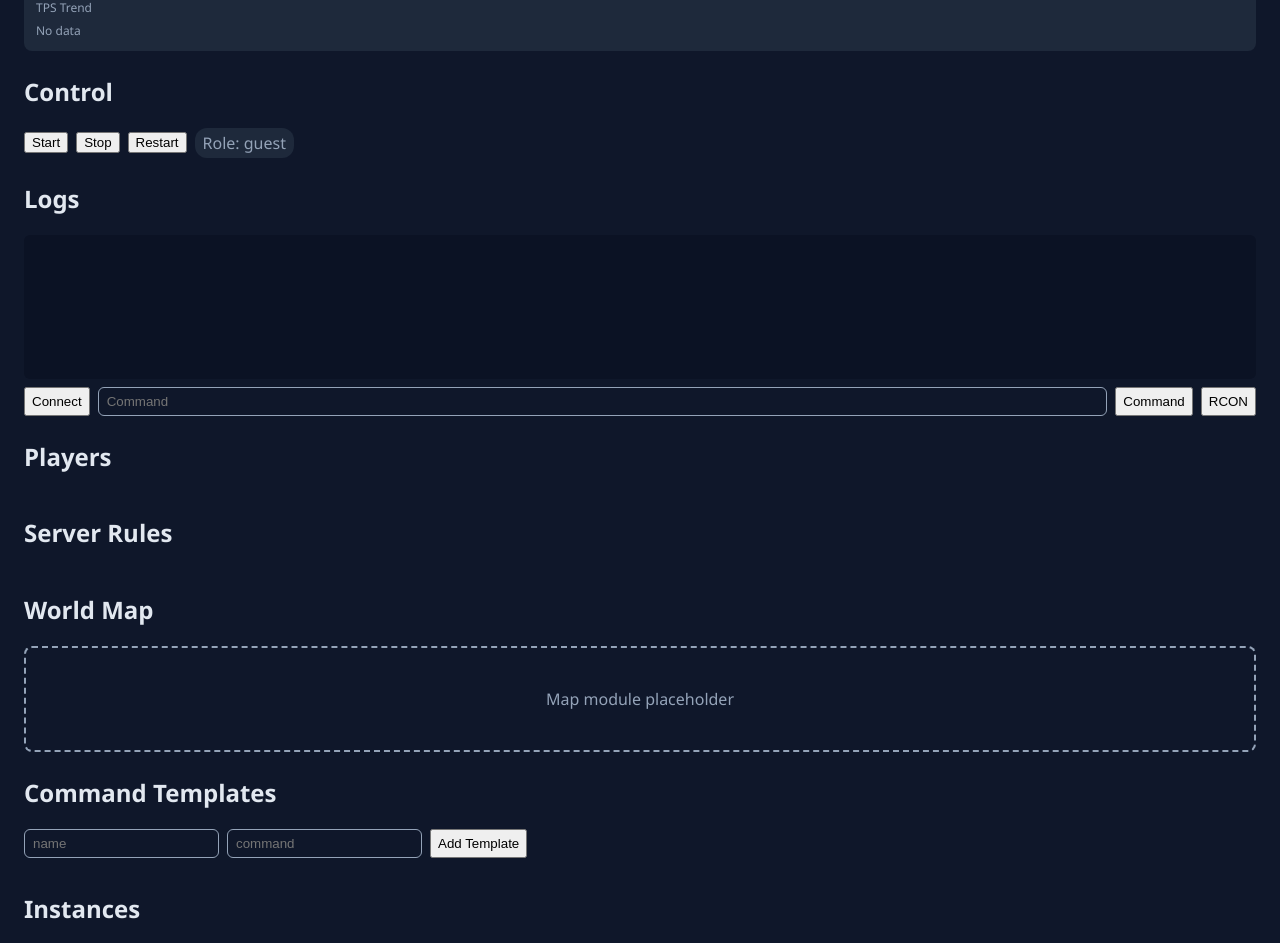
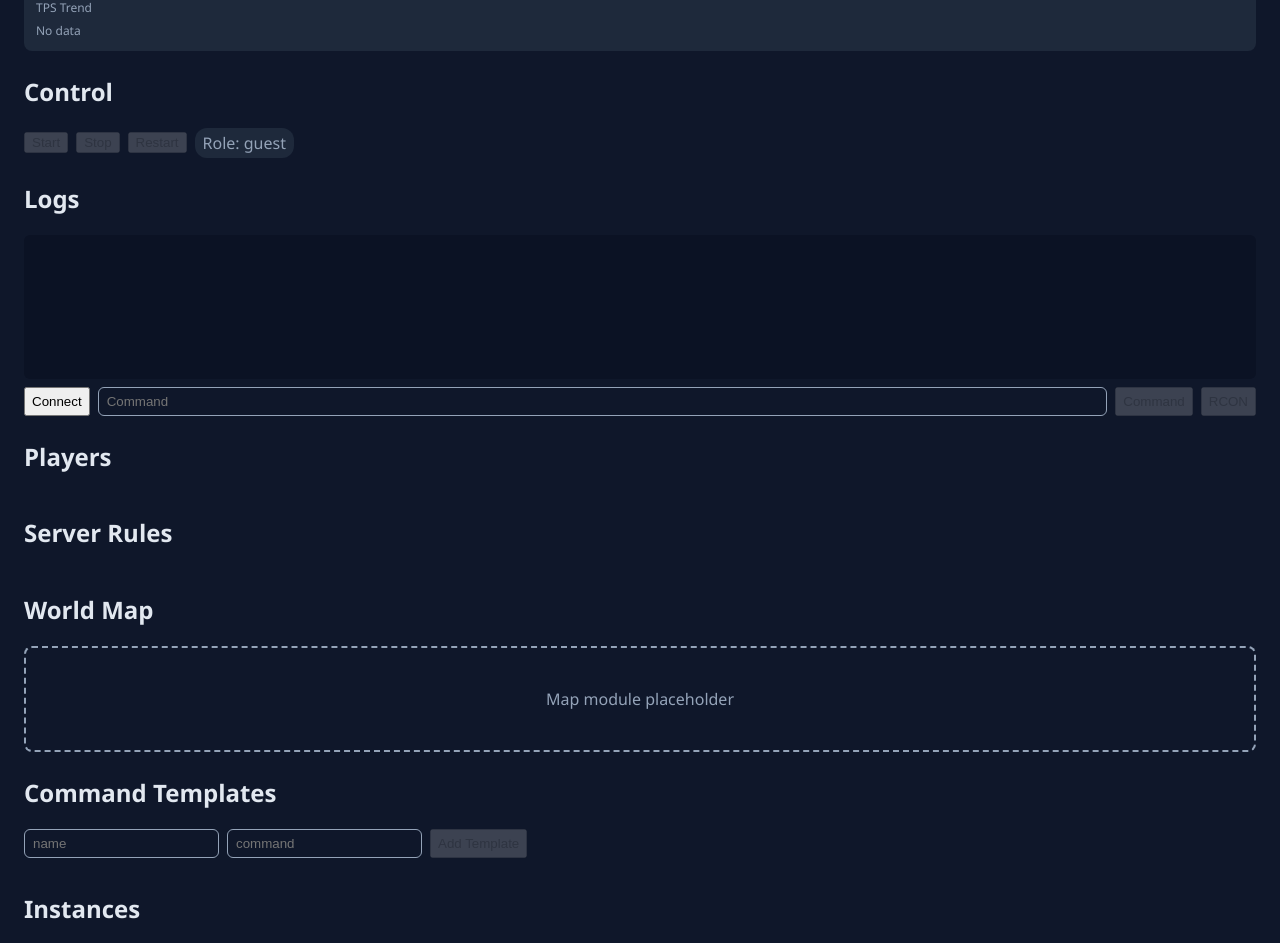
Before and after one commit to zalataraglados-prog/mc-panel-sanitized, a React (Vite) app in the folder frontend/: page / in a window 1280 px wide. Shown: the part 318-1261 px from the top of the page. Built offline with nearby package versions, Linux system fonts and the light colour scheme.

Commit message:
Hide panel actions by role on frontend

```diff
--- a/frontend/src/App.tsx
+++ b/frontend/src/App.tsx
@@ -122,6 +122,11 @@ export function App() {
   const logRef = useRef<HTMLDivElement | null>(null);
 
   const t = translations[lang];
+  const canControl = role === "owner" || role === "admin";
+  const canCommand = role === "owner" || role === "admin" || role === "mod";
+  const canRcon = role === "owner" || role === "admin";
+  const canManagePlayers = role === "owner" || role === "admin" || role === "mod";
+  const canTemplateWrite = role === "owner" || role === "admin";
 
   useEffect(() => {
     document.body.dataset.theme = dark ? "dark" : "light";
@@ -245,6 +250,12 @@ export function App() {
     if (!command.trim()) {
       return;
     }
+    if (endpoint === "/api/rcon" && !canRcon) {
+      return;
+    }
+    if (endpoint === "/api/command" && !canCommand) {
+      return;
+    }
     fetch(endpoint, {
       method: "POST",
       headers: { "Content-Type": "application/json", ...authHeader },
@@ -264,6 +275,9 @@ export function App() {
   };
 
   const sendControl = (action: string) => {
+    if (!canControl) {
+      return;
+    }
     fetch("/api/control", {
       method: "POST",
       headers: { "Content-Type": "application/json", ...authHeader },
@@ -273,6 +287,9 @@ export function App() {
 
   const addTemplate = () => {
     if (!newTemplate.name.trim() || !newTemplate.command.trim()) {
+      return;
+    }
+    if (!canTemplateWrite) {
       return;
     }
     fetch("/api/command-templates", {
@@ -289,6 +306,9 @@ export function App() {
   };
 
   const sendPlayerCommand = (cmd: string) => {
+    if (!canManagePlayers) {
+      return;
+    }
     fetch("/api/command", {
       method: "POST",
       headers: { "Content-Type": "application/json", ...authHeader },
@@ -358,13 +378,13 @@ export function App() {
       <section className="section">
         <h2>{t.control}</h2>
         <div className="control-row">
-          <button className="btn" onClick={() => sendControl("start")}>
+          <button className="btn" disabled={!canControl} onClick={() => sendControl("start")}>
             {t.start}
           </button>
-          <button className="btn" onClick={() => sendControl("stop")}>
+          <button className="btn" disabled={!canControl} onClick={() => sendControl("stop")}>
             {t.stop}
           </button>
-          <button className="btn" onClick={() => sendControl("restart")}>
+          <button className="btn" disabled={!canControl} onClick={() => sendControl("restart")}>
             {t.restart}
           </button>
           <span className="tag">Role: {role || "guest"}</span>
@@ -388,10 +408,10 @@ export function App() {
             onKeyDown={handleCommandKey}
             placeholder={t.command}
           />
-          <button className="btn" onClick={() => sendCommand("/api/command")}>
+          <button className="btn" disabled={!canCommand} onClick={() => sendCommand("/api/command")}>
             {t.command}
           </button>
-          <button className="btn" onClick={() => sendCommand("/api/rcon")}>
+          <button className="btn" disabled={!canRcon} onClick={() => sendCommand("/api/rcon")}>
             {t.rcon}
           </button>
         </div>
@@ -412,16 +432,28 @@ export function App() {
                   {t.session}: {Math.floor((p as any).session_seconds || 0)}s
                 </div>
                 <div className="player-actions">
-                  <button className="btn" onClick={() => sendPlayerCommand(`op ${p.name}`)}>
+                  <button className="btn" disabled={!canManagePlayers} onClick={() => sendPlayerCommand(`op ${p.name}`)}>
                     OP
                   </button>
-                  <button className="btn" onClick={() => sendPlayerCommand(`deop ${p.name}`)}>
+                  <button
+                    className="btn"
+                    disabled={!canManagePlayers}
+                    onClick={() => sendPlayerCommand(`deop ${p.name}`)}
+                  >
                     {t.deop}
                   </button>
-                  <button className="btn" onClick={() => sendPlayerCommand(`kick ${p.name}`)}>
+                  <button
+                    className="btn"
+                    disabled={!canManagePlayers}
+                    onClick={() => sendPlayerCommand(`kick ${p.name}`)}
+                  >
                     Kick
                   </button>
-                  <button className="btn" onClick={() => sendPlayerCommand(`tp ${p.name} @s`)}>
+                  <button
+                    className="btn"
+                    disabled={!canManagePlayers}
+                    onClick={() => sendPlayerCommand(`tp ${p.name} @s`)}
+                  >
                     Teleport
                   </button>
                 </div>
@@ -462,7 +494,7 @@ export function App() {
               onChange={(event) => setNewTemplate({ ...newTemplate, command: event.target.value })}
               placeholder="command"
             />
-            <button className="btn" onClick={addTemplate}>
+            <button className="btn" disabled={!canTemplateWrite} onClick={addTemplate}>
               {t.addTemplate}
             </button>
           </div>
--- a/frontend/src/theme.css
+++ b/frontend/src/theme.css
@@ -39,6 +39,11 @@ body {
   color: var(--fg);
   padding: 6px 10px;
   cursor: pointer;
+}
+
+.btn:disabled {
+  opacity: 0.5;
+  cursor: not-allowed;
 }
 
 .section {
```
